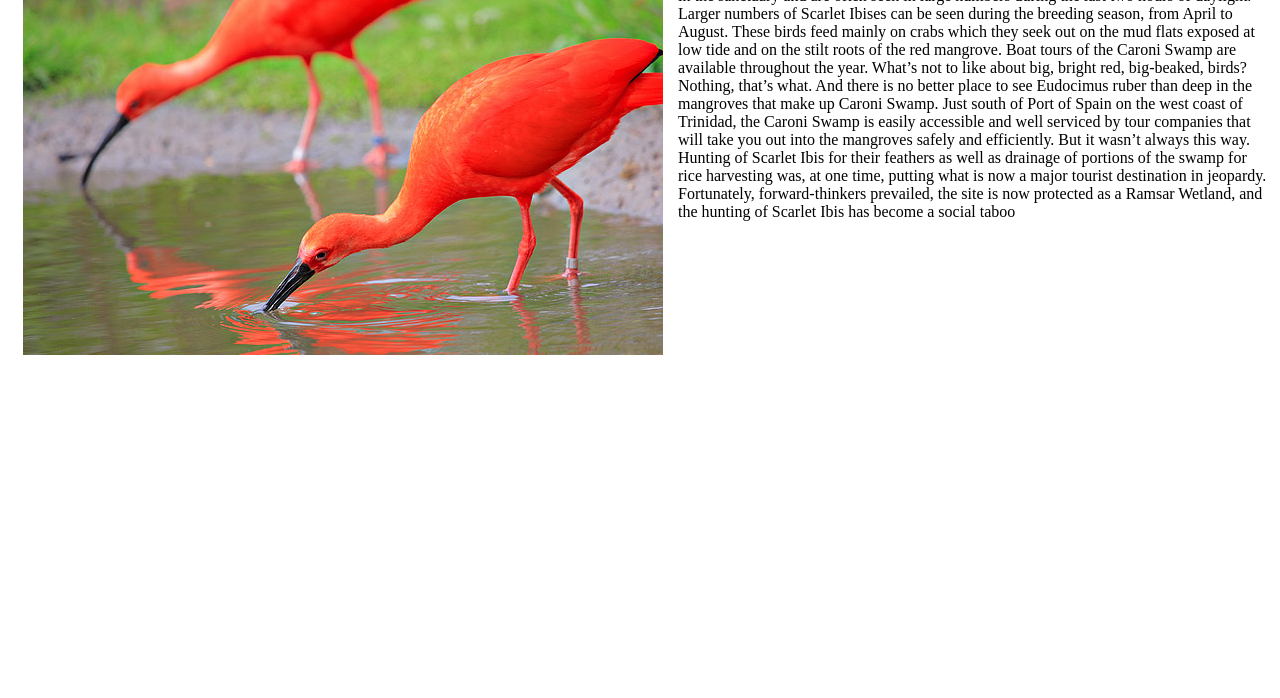
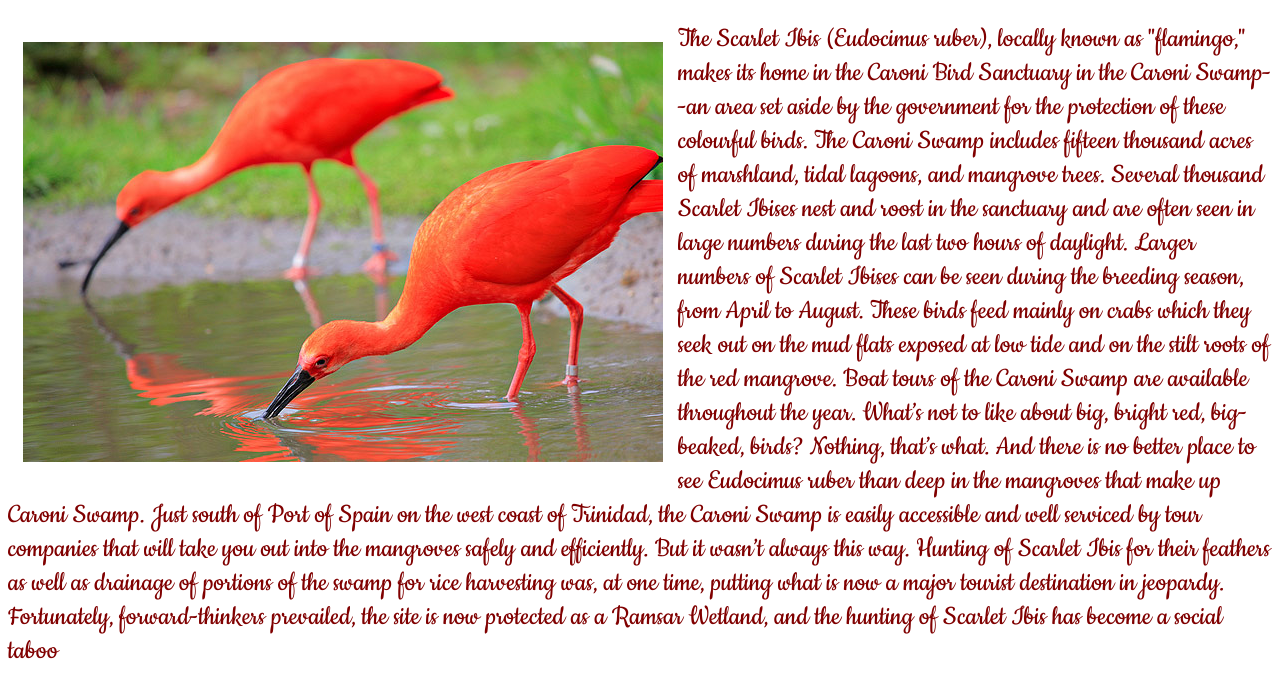
Before and after one commit to ascoonj/ScarletIbis, a plain HTML site: page index.html in a window 1280 px wide. Shown: the part 212-910 px from the top of the page. Before the commit the page ends 800 px from the top, so only its background shows below. Drawn offline with Linux system fonts and the light colour scheme.

Commit message:
added google font Cookie

```diff
--- a/index.html
+++ b/index.html
@@ -4,6 +4,8 @@
 <head>
   <meta charset="UTF-8">
   <title>The Scarlet Ibis</title>
+  <link href="https://fonts.googleapis.com/css?family=Cookie" rel="stylesheet">
+  <link href="style.css" rel="stylesheet">
 </head>
 
 <body>
--- /dev/null
+++ b/style.css
@@ -0,0 +1,6 @@
+body {
+    font-size: 30px;
+    color: maroon;
+    font-family: 'Cookie', cursive;
+
+}
```
